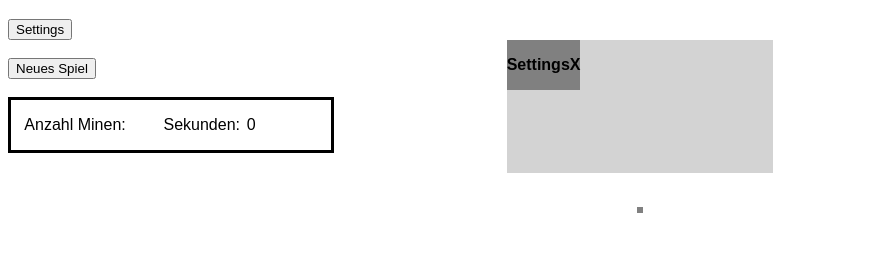
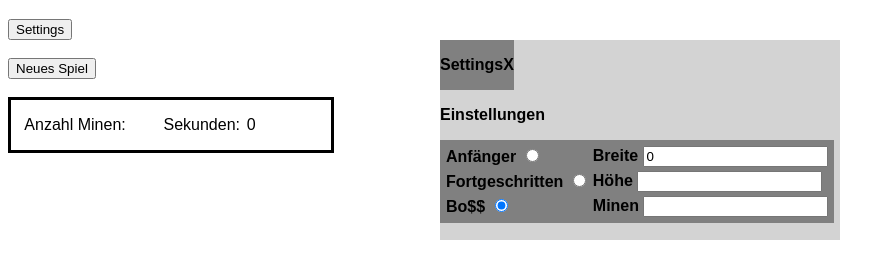
Before and after one commit to Moddaz/MettSweeper, a plain HTML site: page de.janek.minesweeper/index.html in a window 1280 px wide. Both pictures are taken after a click on the button "Settings". Shown: the part 61-340 px from the top of the page, without its empty margins (0-895 px from the left). Drawn offline with Linux system fonts and the light colour scheme.

Commit message:
added difficulty input

```diff
--- a/de.janek.minesweeper/css/settings.css
+++ b/de.janek.minesweeper/css/settings.css
@@ -1,22 +1,25 @@
-#settingsOutBox {
+.settingsOutBox {
     position: absolute;
     left: 50%;
+    display: none;
 }
 
-#settingsBox {
-    display: none;
+.settingsBox {
     position: relative;
     left: -50%;
     z-index: 1;
-    width: 200pt;
-    height: 100pt;
-
+    width: 300pt;
+    height: 150pt;
     background-color: lightgray;
-
     font-weight: bold;
 }
 
-#settingsHeader {
+.settingsHeader {
     background-color: gray;
     display: inline-flex;
 }
+
+
+.templateBox {
+    display: inline-flex;
+}
--- a/de.janek.minesweeper/index.html
+++ b/de.janek.minesweeper/index.html
@@ -15,17 +15,55 @@
 
 <button id="settingsButton">Settings</button>
 <br/>
-<div id="settingsOutBox">
-    <div id="settingsBox">
-        <div id="settingsHeader">
+<div class="settingsOutBox" id="settingsOutBox">
+    <div class="settingsBox">
+        <div class="settingsHeader">
             <p>Settings</p>
             <p id="closeSettings">X</p>
         </div>
+        <br/>
+        <p>Einstellungen</p>
+        <form action="">
+            <table>
+                <tr>
+                    <td>
+                        <label for="beginner">Anfänger</label>
+                        <input type="radio" id="beginner" name="mode"/>
+                    </td>
+                    <td>
+                        <label for="widthInput">Breite</label>
+                        <input id="widthInput" type="number" value="0"/>
+                        <br/>
+                    </td>
+                </tr>
+                <tr>
+                    <td>
+                        <label for="intermediate">Fortgeschritten</label>
+                        <input type="radio" id="intermediate" name="mode"/>
+                    </td>
+                    <td>
+                        <label for="heightInput">Höhe</label>
+                        <input id="heightInput" type="number"/>
+                        <br/>
+                    </td>
+                </tr>
+                <tr>
+                    <td>
+                        <label for="expert">Bo$$</label>
+                        <input type="radio" id="expert" name="mode" checked="checked"/>
+                    </td>
+                    <td>
+                        <label for="mineInput">Minen</label>
+                        <input id="mineInput" type="number"/>
+                        <br/>
+                    </td>
+                </tr>
+            </table>
+        </form>
     </div>
 </div>
-
 <br/>
-<button id="startNewGameButton" >Neues Spiel</button>
+<button id="startNewGameButton">Neues Spiel</button>
 <br/>
 <br/>
 
@@ -54,19 +92,57 @@
 
 <script type="application/ecmascript">
     'use strict';
-    //import {newGameButtonClick, settingsButtonClick} from "./js/functions";
 
-    var settingsButtonClick = function(ev) {
-        document.getElementById("settingsBox").style.display = "block";
+    //settings stuff
+    document.getElementById("settingsButton").addEventListener("click", function (ev) {
+        document.getElementById("settingsOutBox").style.display = "block";
+    });
+
+    document.getElementById("closeSettings").addEventListener("click", function (ev) {
+        document.getElementById("settingsOutBox").style.display = "none";
+    });
+
+    var beginnerRadioButton = document.getElementById("beginner");
+    var intermediateRadioButton = document.getElementById("intermediate");
+    var expertRadioButton = document.getElementById("expert");
+
+    var changeTemplate = function (ev) {
+
+        var widthValue;
+        var heightValue;
+        var mineValue;
+
+        if (beginnerRadioButton.checked) {
+            widthValue = 9;
+            heightValue = 9;
+            mineValue = 10;
+        } else if (intermediateRadioButton.checked) {
+            widthValue = 16;
+            heightValue = 16;
+            mineValue = 40;
+        } else if (expertRadioButton.checked) {
+            widthValue = 16;
+            heightValue = 30;
+            mineValue = 99;
+        }
+
+        document.getElementById("widthInput").setAttribute("value", widthValue);
+        document.getElementById("heightInput").setAttribute("value", heightValue);
+        document.getElementById("mineInput").setAttribute("value", mineValue);
+
     };
 
+    beginnerRadioButton.addEventListener("change", changeTemplate);
+    intermediateRadioButton.addEventListener("change", changeTemplate);
+    expertRadioButton.addEventListener("change", changeTemplate);
+
+
+
+    //new game stuff
     var game;
-    var newGameButtonClick = function(ev) {
-        game = new Game(10,20,30);
-    };
-
-    document.getElementById("settingsButton").addEventListener("click", settingsButtonClick);
-    document.getElementById("startNewGameButton").addEventListener("click", newGameButtonClick);
+    document.getElementById("startNewGameButton").addEventListener("click", function (ev) {
+        game = new Game(10, 20, 30);
+    });
 </script>
 
 </body>
```
